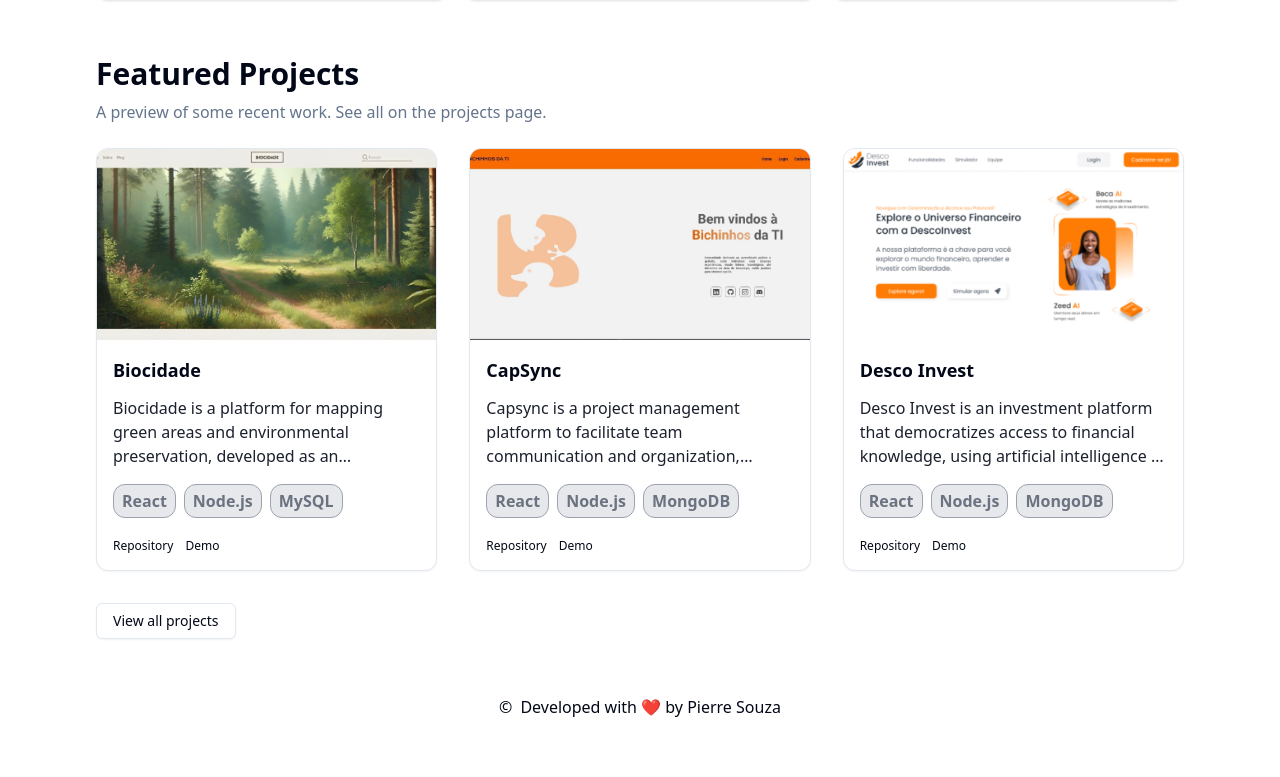
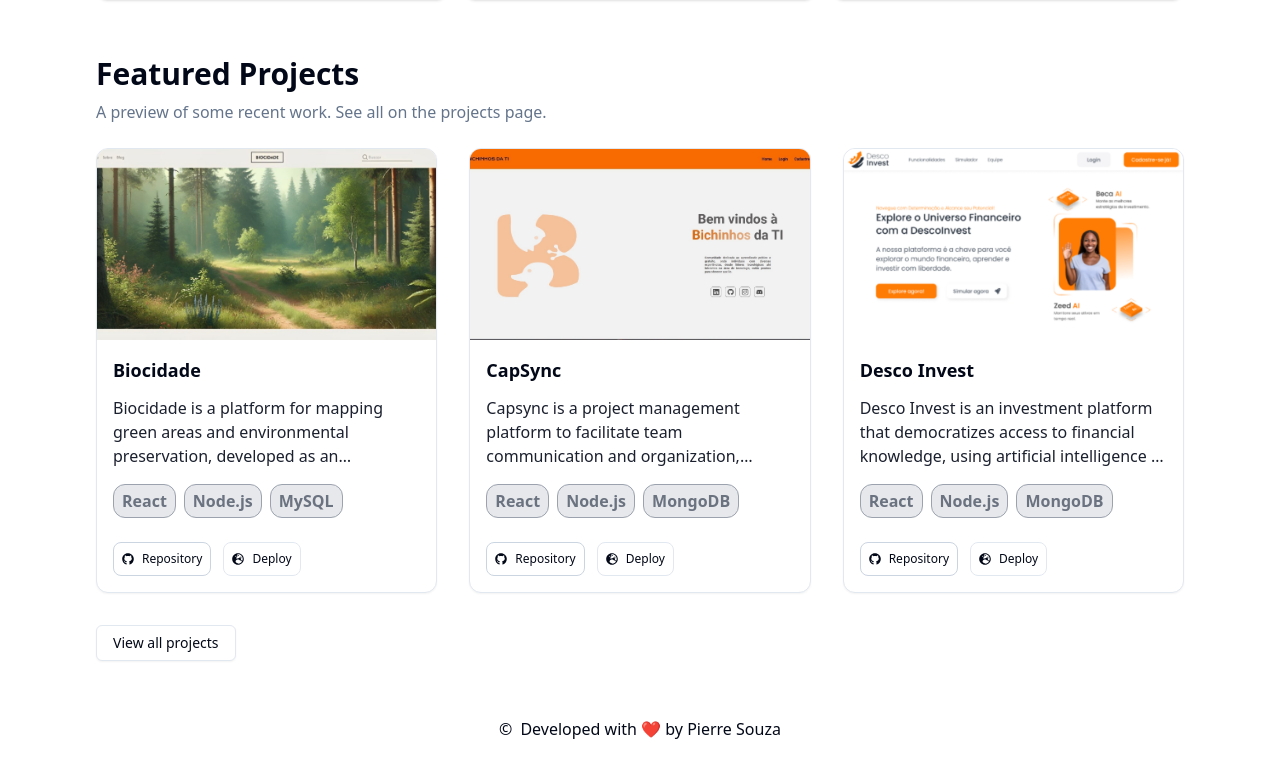
Before and after one commit to pierresouza/Portifolio, a Next.js app: page / in a window 1280 px wide. Shown: the part 749-1526 px from the top of the page. Built offline with nearby package versions, Linux system fonts and the light colour scheme.

Commit message:
Refactor code structure for improved readability and maintainability

```diff
--- a/app/page.tsx
+++ b/app/page.tsx
@@ -1,6 +1,6 @@
 "use client";
 import { TfiLocationPin } from "react-icons/tfi";
-import { FaLinkedin } from "react-icons/fa";
+import { FaGithub, FaGlobeEurope, FaLinkedin } from "react-icons/fa";
 import { FiGithub } from "react-icons/fi";
 import Image from "next/image";
 import Link from "next/link";
@@ -194,25 +194,34 @@ export default function Home() {
                       </Badge>
                     ))}
                   </div>
-                  <div className="mt-2 flex flex-wrap gap-3">
+                  <div className="mt-3 flex flex-wrap gap-3">
+                    {project.repoURL && (
                       <a
                         href={project.repoURL}
                         target="_blank"
                         rel="noreferrer"
-                      className="text-xs underline-offset-4 hover:underline"
+                        className="flex items-center gap-2 rounded-lg border border-slate-300 p-2 text-xs transition-all duration-200 hover:bg-slate-200 dark:border-white dark:hover:text-black dark:hover:duration-500"
                       >
-                      {tc("repository")}
+                        <FaGithub />
+                        <span className="font-medium">{tc("repository")}</span>
                       </a>
+                    )}
                     {project.deployURL ? (
                       <a
                         href={project.deployURL}
                         target="_blank"
                         rel="noreferrer"
-                        className="text-xs underline-offset-4 hover:underline"
+                        className="flex items-center gap-2 rounded-lg border border-slate-200 p-2 text-xs transition-all duration-200 hover:bg-slate-200 dark:border-white dark:hover:text-black dark:hover:duration-500"
                       >
-                        {tc("demo")}
+                        <FaGlobeEurope />
+                        <span className="font-medium">{tc("deploy")}</span>
                       </a>
-                    ) : null}
+                    ) : (
+                      <span className="flex items-center gap-2 rounded-lg border border-slate-200 p-2 text-xs dark:border-white">
+                        <FaGlobeEurope />
+                        <span className="font-medium">{tc("unavailable")}</span>
+                      </span>
+                    )}
                   </div>
                 </div>
               </article>
```
Also changed, not shown: 2 other files (tests, documents, lock files or other folders). Lines whose indentation alone changed are shown as unchanged.
